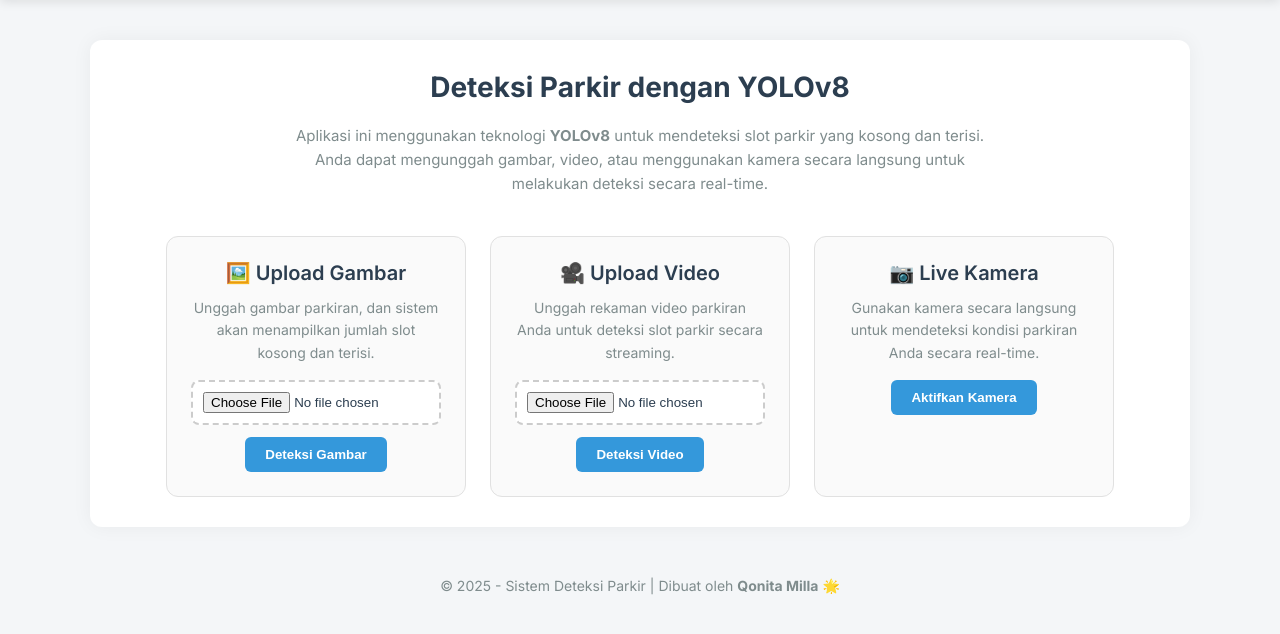
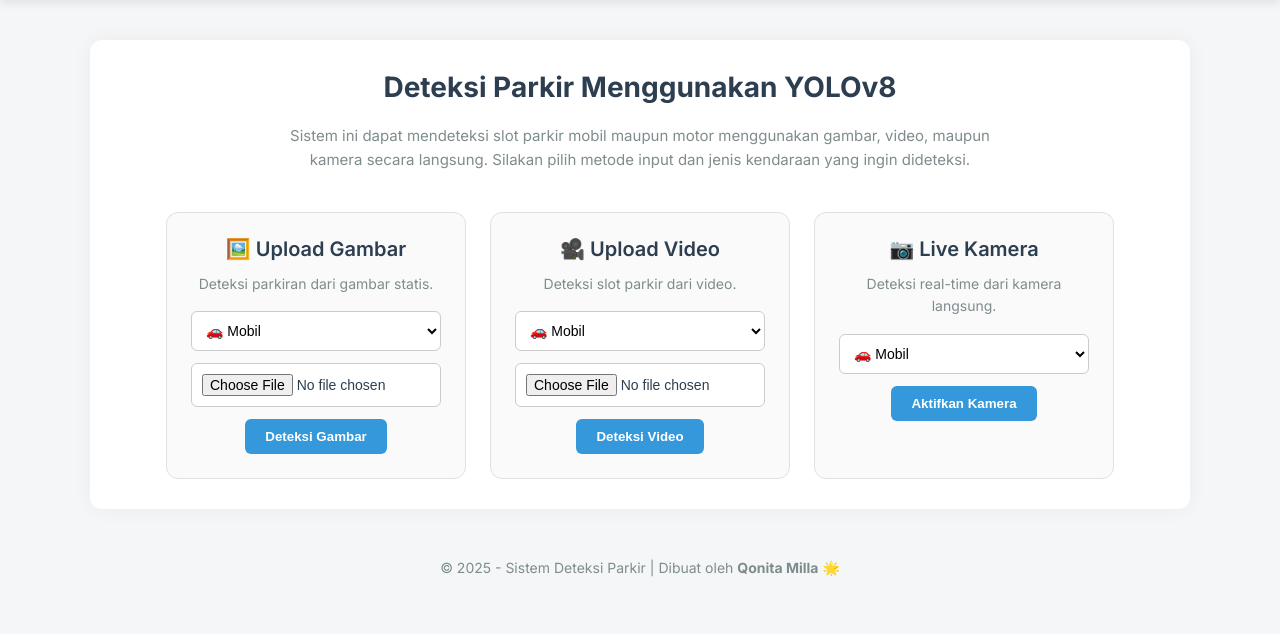
Before and after one commit to qonitaa12/Parking-Detection, a Flask app: page / in a window 1280 px wide. Shown: the part 79-713 px from the top of the page. Run offline with Flask 3, Linux system fonts and the light colour scheme.

Commit message:
Update index.html

```diff
--- a/templates/index.html
+++ b/templates/index.html
@@ -79,13 +79,14 @@
             margin-bottom: 16px;
         }
 
-        .card input[type="file"] {
+        .card select, .card input[type="file"] {
             margin-bottom: 12px;
             padding: 10px;
             width: 100%;
-            border-radius: 8px;
-            border: 2px dashed #ccc;
+            border-radius: 6px;
+            border: 1px solid #ccc;
             background-color: white;
+            font-size: 14px;
         }
 
         .card button {
@@ -161,18 +162,21 @@
 </header>
 
 <div class="container">
-    <h2>Deteksi Parkir dengan YOLOv8</h2>
+    <h2>Deteksi Parkir Menggunakan YOLOv8</h2>
     <p class="desc">
-        Aplikasi ini menggunakan teknologi <strong>YOLOv8</strong> untuk mendeteksi slot parkir yang kosong dan terisi.
-        Anda dapat mengunggah gambar, video, atau menggunakan kamera secara langsung untuk melakukan deteksi secara real-time.
+        Sistem ini dapat mendeteksi slot parkir mobil maupun motor menggunakan gambar, video, maupun kamera secara langsung. Silakan pilih metode input dan jenis kendaraan yang ingin dideteksi.
     </p>
 
     <div class="cards">
         <!-- Gambar -->
         <div class="card">
             <h3>🖼️ Upload Gambar</h3>
-            <p class="desc">Unggah gambar parkiran, dan sistem akan menampilkan jumlah slot kosong dan terisi.</p>
+            <p class="desc">Deteksi parkiran dari gambar statis.</p>
             <form method="POST" enctype="multipart/form-data">
+                <select name="mode" required>
+                    <option value="mobil" {% if selected_mode == 'mobil' %}selected{% endif %}>🚗 Mobil</option>
+                    <option value="motor" {% if selected_mode == 'motor' %}selected{% endif %}>🏍️ Motor</option>
+                </select>
                 <input type="file" name="image" accept="image/*" required>
                 <button type="submit">Deteksi Gambar</button>
             </form>
@@ -181,18 +185,26 @@
         <!-- Video -->
         <div class="card">
             <h3>🎥 Upload Video</h3>
-            <p class="desc">Unggah rekaman video parkiran Anda untuk deteksi slot parkir secara streaming.</p>
+            <p class="desc">Deteksi slot parkir dari video.</p>
             <form method="POST" enctype="multipart/form-data">
+                <select name="mode" required>
+                    <option value="mobil" {% if selected_mode == 'mobil' %}selected{% endif %}>🚗 Mobil</option>
+                    <option value="motor" {% if selected_mode == 'motor' %}selected{% endif %}>🏍️ Motor</option>
+                </select>
                 <input type="file" name="image" accept="video/*" required>
                 <button type="submit">Deteksi Video</button>
             </form>
         </div>
 
-        <!-- Live Camera -->
+        <!-- Kamera Langsung -->
         <div class="card">
             <h3>📷 Live Kamera</h3>
-            <p class="desc">Gunakan kamera secara langsung untuk mendeteksi kondisi parkiran Anda secara real-time.</p>
+            <p class="desc">Deteksi real-time dari kamera langsung.</p>
             <form method="POST">
+                <select name="mode" required>
+                    <option value="mobil" {% if selected_mode == 'mobil' %}selected{% endif %}>🚗 Mobil</option>
+                    <option value="motor" {% if selected_mode == 'motor' %}selected{% endif %}>🏍️ Motor</option>
+                </select>
                 <input type="hidden" name="live" value="1">
                 <button type="submit">Aktifkan Kamera</button>
             </form>
@@ -202,7 +214,7 @@
     {% if result %}
     <div class="result">
         <h3>📊 Hasil Deteksi Gambar</h3>
-        <img src="{{ url_for('static', filename='uploads/' + result.image) }}">
+        <img src="{{ url_for('static', filename='uploads/' + result.image) }}" alt="Hasil Deteksi">
         <p><strong>🚙 Occupied:</strong> {{ result.occupied }}</p>
         <p><strong>🟢 Empty:</strong> {{ result.empty }}</p>
     </div>
@@ -216,7 +228,7 @@
             <input type="hidden" name="finish" value="1">
             <button class="finish-btn" type="submit">Selesai</button>
         </form>
-        <p class="desc">Klik tombol "Selesai" untuk menghentikan streaming dan kembali ke menu utama.</p>
+        <p class="desc">Klik tombol "Selesai" untuk kembali ke halaman utama.</p>
     </div>
     {% endif %}
 </div>
```
